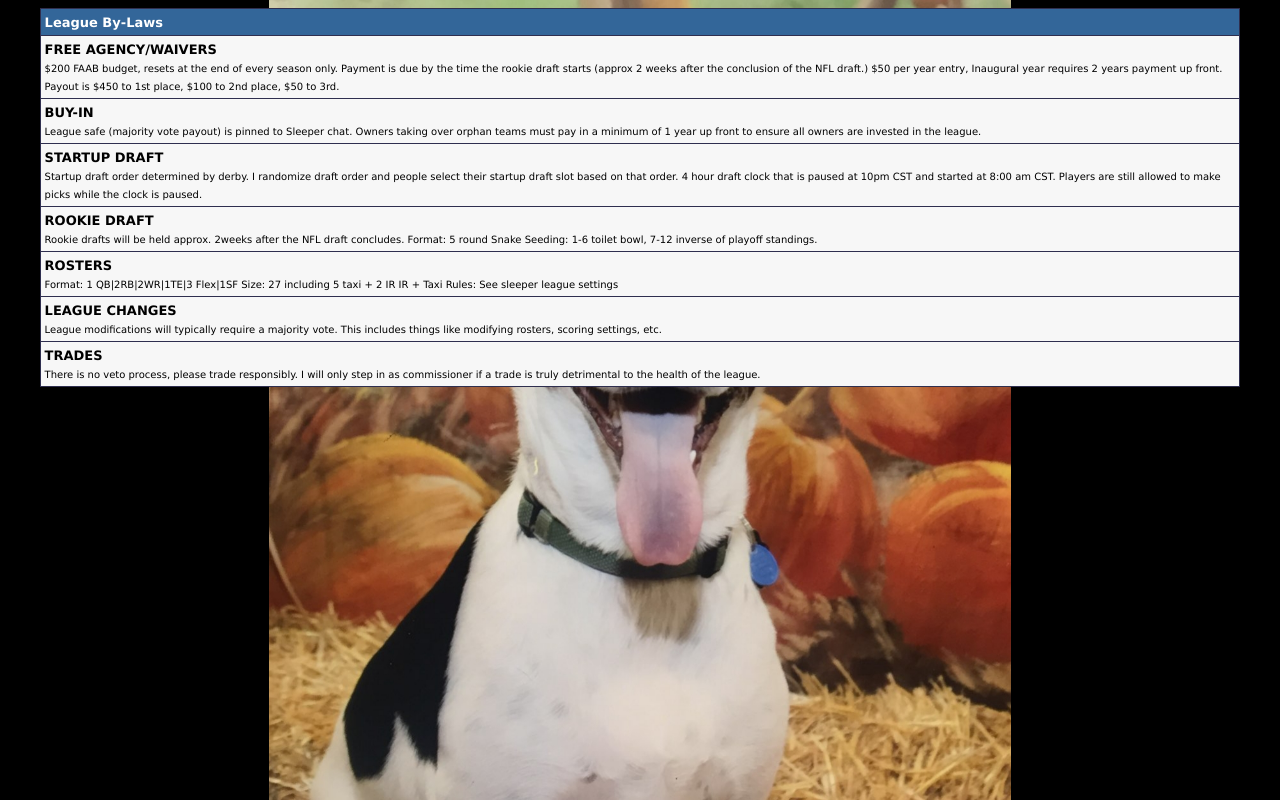
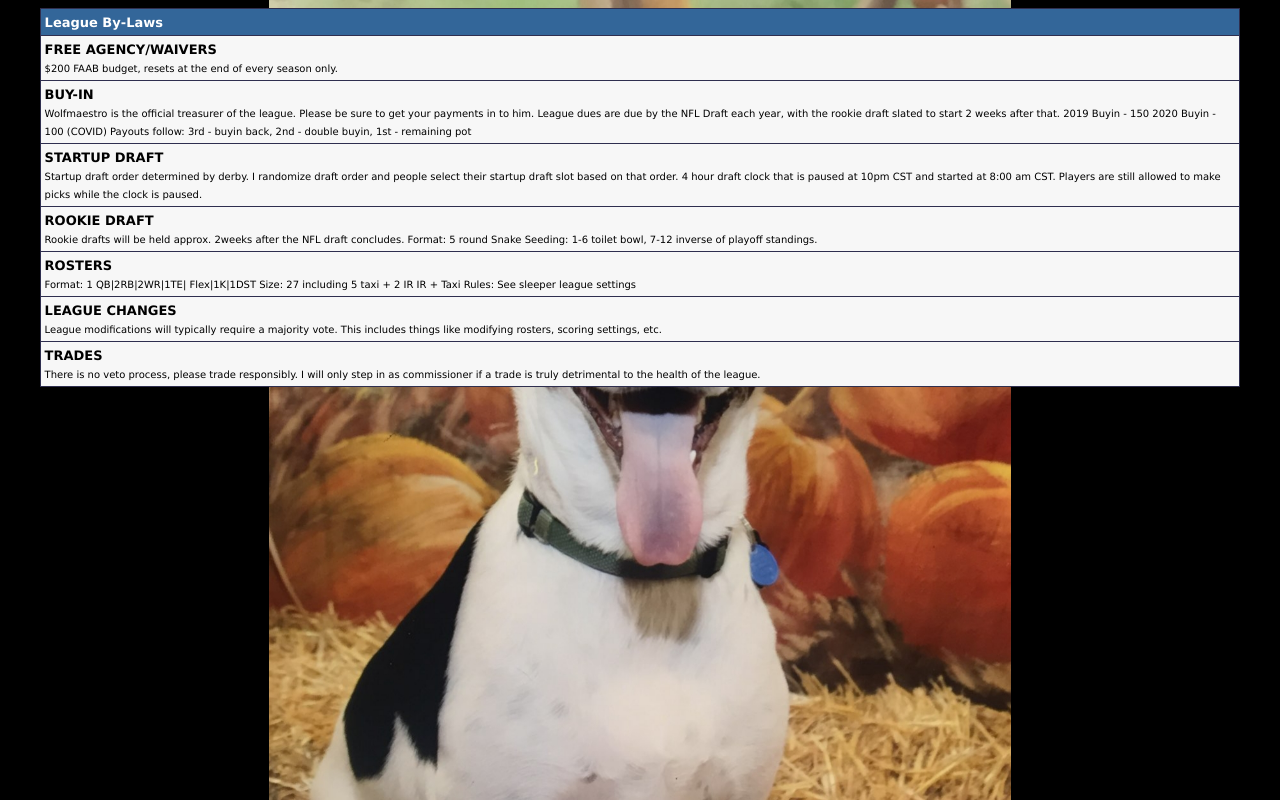
Before and after one commit to JHStaudtDX/JHStaudtDX.github.io, a plain HTML site: page areyouhappy.html in a window 1280 px wide. Drawn offline with Linux system fonts and the light colour scheme.

Commit message:
updates for AYHC

```diff
--- a/areyouhappy.html
+++ b/areyouhappy.html
@@ -72,7 +72,6 @@ body {
 FREE AGENCY/WAIVERS</b></font><br>
 <font size="1" face="Verdana, Arial, Helvetica">
 $200 FAAB budget, resets at the end of every season only.
-Payment is due by the time the rookie draft starts (approx 2 weeks after the conclusion of the NFL draft.) $50 per year entry, Inaugural year requires 2 years payment up front. Payout is $450 to 1st place, $100 to 2nd place, $50 to 3rd.
 <br>
 </font>
 </td>
@@ -82,7 +81,10 @@ Payment is due by the time the rookie draft starts (approx 2 weeks after the con
 <td bgcolor="#f7f7f7" valign="top"><font size="2" face="Verdana, Arial, Helvetica"><b>
 BUY-IN</b></font><br>
 <font size="1" face="Verdana, Arial, Helvetica">
-League safe (majority vote payout) is pinned to Sleeper chat. Owners taking over orphan teams must pay in a minimum of 1 year up front to ensure all owners are invested in the league.
+Wolfmaestro is the official treasurer of the league. Please be sure to get your payments in to him. League dues are due by the NFL Draft each year, with the rookie draft slated to start 2 weeks after that.
+2019 Buyin - 150
+2020 Buyin - 100 (COVID)
+Payouts follow: 3rd - buyin back, 2nd - double buyin, 1st - remaining pot
 <br>
 </font>
 </td>
@@ -113,7 +115,7 @@ Seeding: 1-6 toilet bowl, 7-12 inverse of playoff standings. <br>
 <td bgcolor="#f7f7f7" valign="top"><font size="2" face="Verdana, Arial, Helvetica"><b>
 ROSTERS</b></font><br>
 <font size="1" face="Verdana, Arial, Helvetica">
-Format: 1 QB|2RB|2WR|1TE|3 Flex|1SF
+Format: 1 QB|2RB|2WR|1TE| Flex|1K|1DST
 Size: 27 including 5 taxi + 2 IR
 IR + Taxi Rules: See sleeper league settings <br>
 </font>
```
